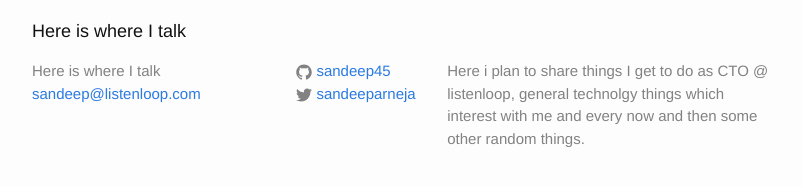
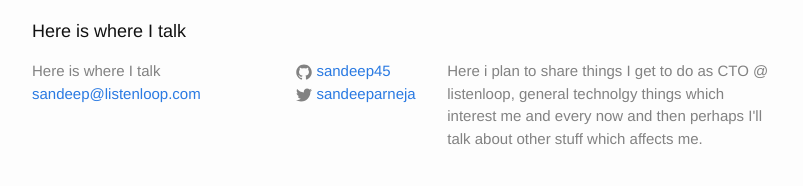
Before and after one commit to sandeep45/sandeep45.github.io, a Jekyll site: the page built from _posts/2014-09-29-too-many-ttj-requests.md, in a window 1280 px wide and 900 px high, scrolled down 2836 px. Shown: the part 690-876 px from the top of the window, without its empty margins (238-1041 px from the left). Built offline with Jekyll 4.4.1, drawn with Linux system fonts in a browser that asks for light colours.

Commit message:
minor edits

```diff
--- a/_config.yml
+++ b/_config.yml
@@ -3,7 +3,7 @@
 email: sandeep@listenloop.com
 description: > # this means to ignore newlines until "baseurl:"
   Here i plan to share things I get to do as CTO @ listenloop,
-  general technolgy things which interest with me and every now and then some other random things.
+  general technolgy things which interest me and every now and then perhaps I'll talk about other stuff which affects me.
 # baseurl: "sandeep45.github.io" # the subpath of your site, e.g. /blog/
 url: "http://sandeep45.github.io" # the base hostname & protocol for your site
 twitter_username: sandeeparneja
--- a/_posts/2014-09-29-too-many-ttj-requests.md
+++ b/_posts/2014-09-29-too-many-ttj-requests.md
@@ -62,8 +62,9 @@
 Now, its time to bring in AWS Support. After going back and forth with AWS round the clock kick ass awesome
 support, I knew exactly what was happening:
 
-Apparently **Amazon made an executive decision** that it should scale up our Load Balancer **without letting us know**.
-This caused us to get a new Public IP address. This IP Address was previously being
+Apparently **Amazon made an executive decision** that it should scale up
+our Load Balancer **without letting us know**. This caused us to get a
+new Public IP address. This IP Address was previously being
 used as proxy and now that we had that IP address we were getting this requests.
 Amazon Support was nice enough to give me a new IP Address and resolve the issue.
 
```
